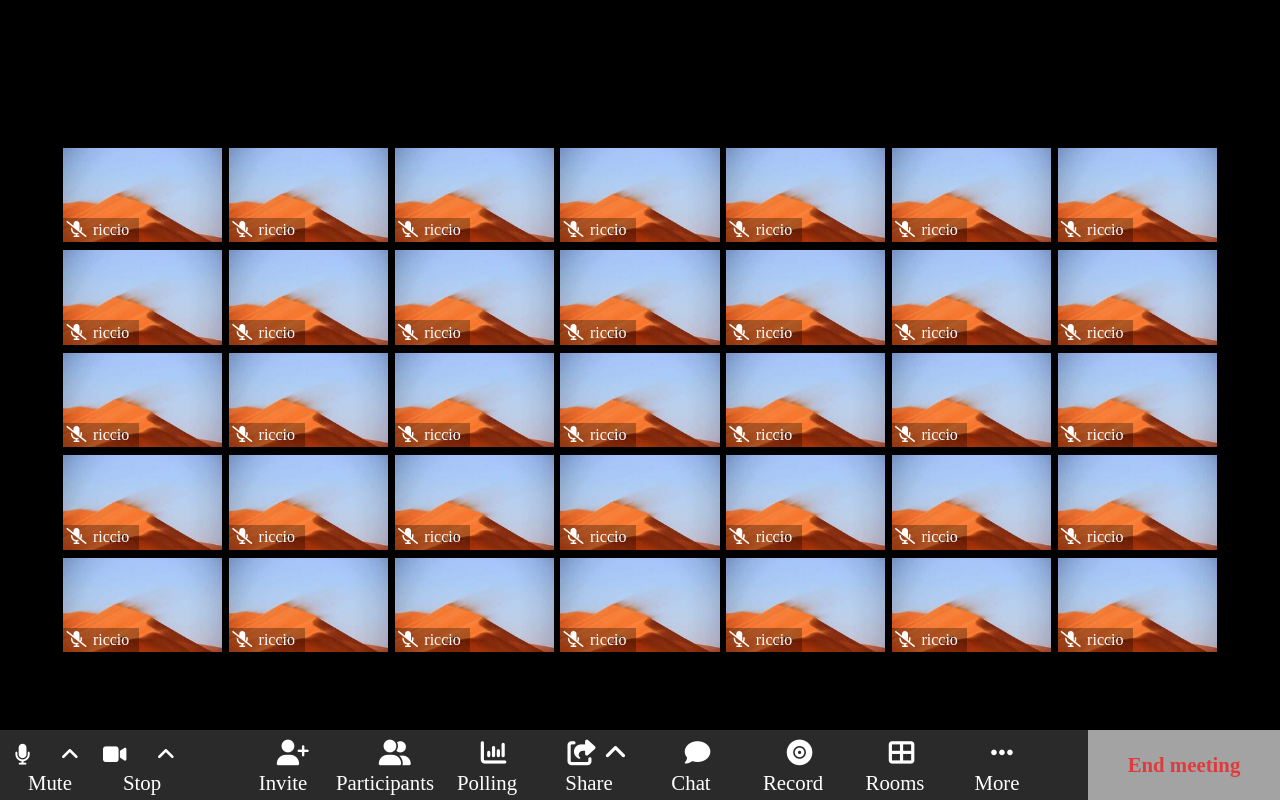
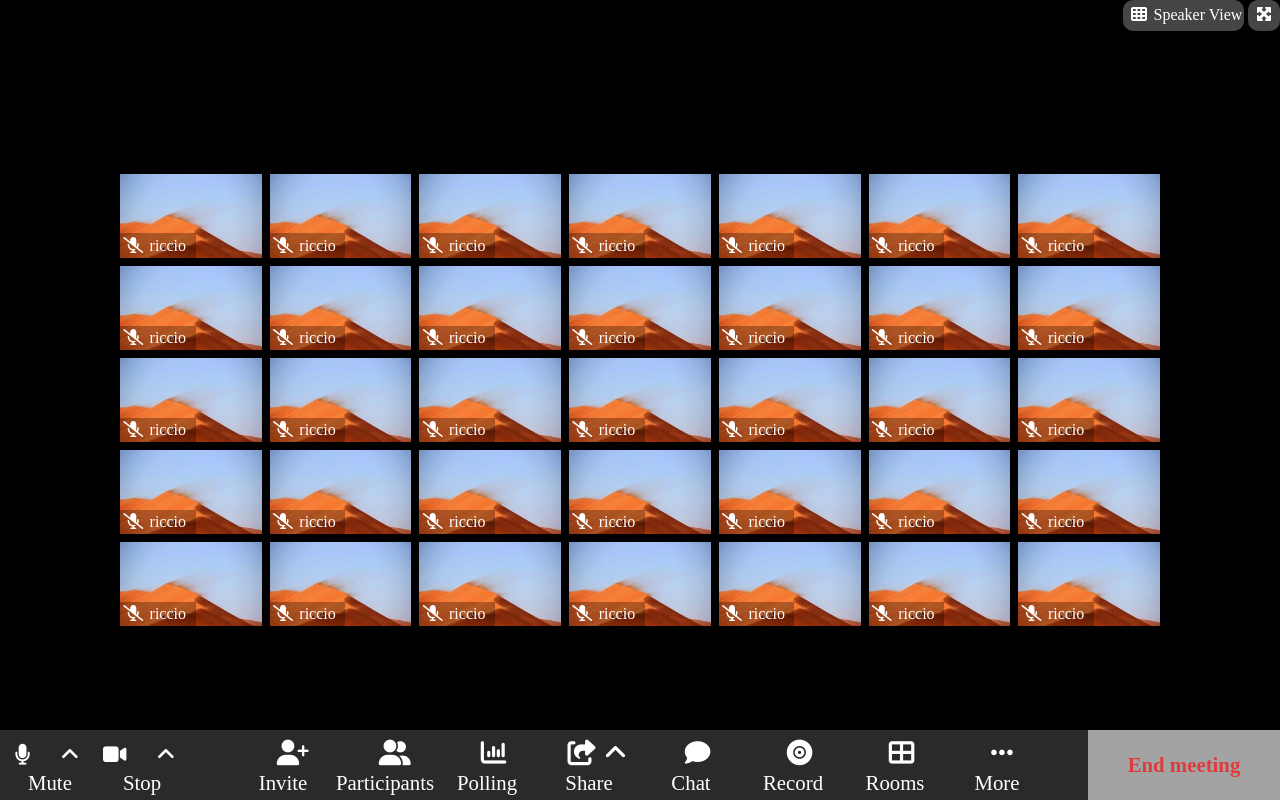
Before and after one commit to andrearicciotti/html-css-zoom, a plain HTML site: page index.html in a window 1280 px wide. Drawn offline with Linux system fonts and the light colour scheme.

Commit message:
add: upper right fixed menu, project end

```diff
--- a/css/style.css
+++ b/css/style.css
@@ -21,29 +21,43 @@ i {
 
 
 /* MAIN */
+/* FIXED TOP RIGHT MENU */
+.top-right-options {
+    position: fixed;
+    top: 0;
+    right: 0;
+}
+
+.top-right-options span {
+    display: inline-block;
+    background-color: rgb(71, 68, 68);
+    color: white;
+    padding: .4rem .1rem .4rem .5rem;
+    border-radius: 10px;
+    font-weight: 400;
+}
+
+/* CARDS */
 .wrapper {
     display: flex;
     width: 100%;
     height: 100vh;
-    border: 60px solid black;
-    justify-content: space-around;
+    border: 120px solid black;
+    justify-content: space-between;
     align-items: center;
+    gap: .5rem;
 }
 
 .col {
-    width: calc(96% / 7);
+    width: calc(98% / 7);
     display: flex;
     flex-direction: column;
-    justify-content: space-around;
+    justify-content: center;
     gap: .5rem;
-    /* debug */
-    /* border: 2px solid lightblue; */
 }
 
 .row {
-    height: calc(96% / 5);
-    /* debug */
-    /* border: 1px solid blue; */
+    height: calc(98% / 5);
 }
 
 .cards {
@@ -59,7 +73,6 @@ i {
     padding: .2rem .6rem .2rem .2rem;
     color: white;
 }
-
 
 /* NAVIGATION */
 .navigation {
--- a/index.html
+++ b/index.html
@@ -12,6 +12,16 @@
     <!-- main section -->
     <main>
 
+        <!-- top right fixed options -->
+        <div class="top-right-options">
+
+            <span><i class="fa-solid fa-table-cells"></i>Speaker View</span>
+            <span><i class="fa-solid fa-maximize"></i></span>
+
+        </div>
+        <!-- top right fixed options -->
+
+        <!-- webcam view -->
         <div class="wrapper">
             <!-- cards block -->
             <div class="col">
@@ -336,6 +346,7 @@
 
 
         </div>
+        <!-- /webcam view -->
 
     </main>
     <!-- /main section -->
```
